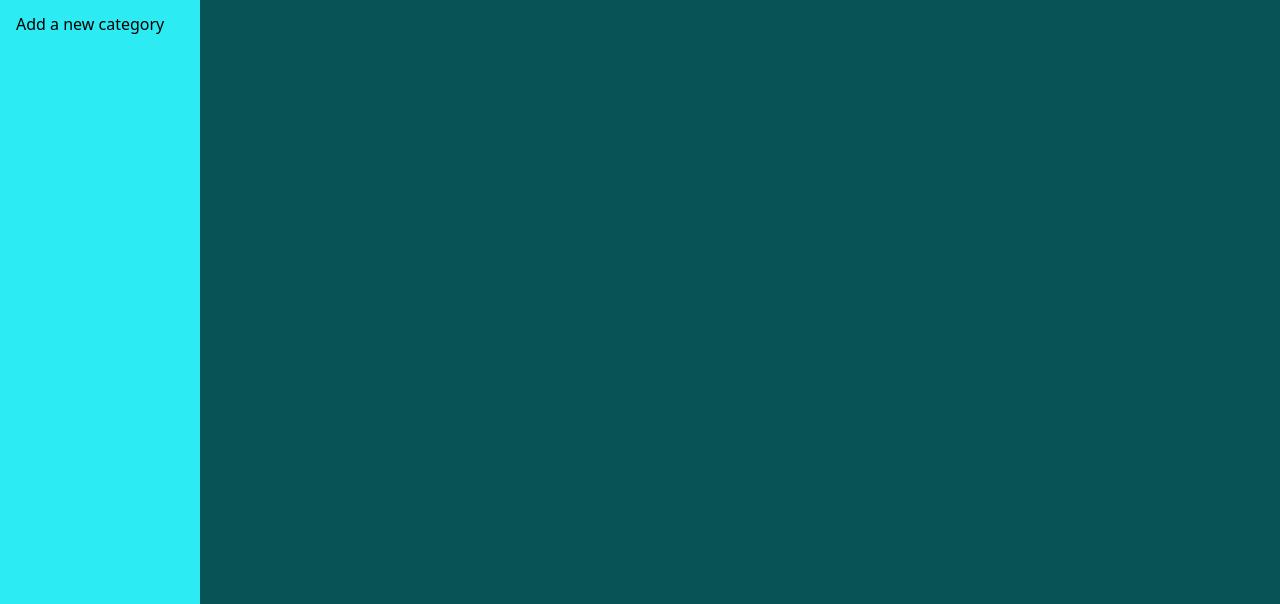
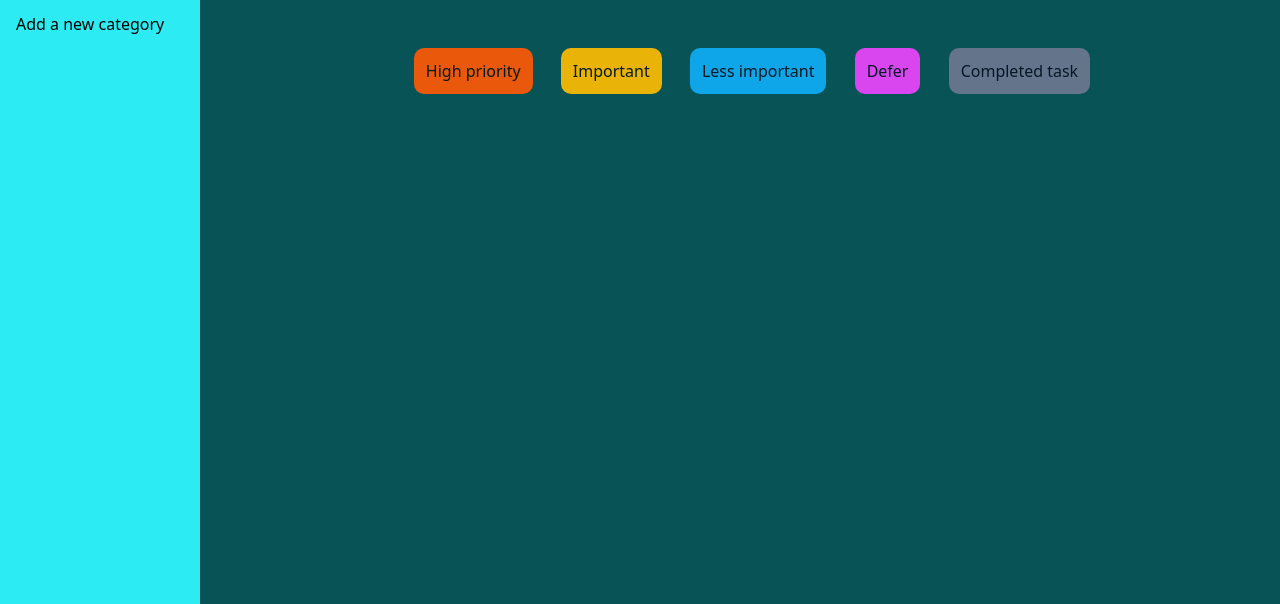
Before and after one commit to Darknab/todo-list, a website built with webpack: page src/template.html in a window 1280 px wide. Shown: the part 196-800 px from the top of the page. Built offline with nearby package versions, Linux system fonts and the light colour scheme.

Commit message:
Write a proprities index and style it

```diff
--- a/src/assets/stylesheets/_content.css
+++ b/src/assets/stylesheets/_content.css
@@ -83,7 +83,7 @@
   font-weight: 600;
 }
 
-.hight-priority {
+.high-priority {
   background-color: var(--color-high-priority);
 }
 
@@ -102,3 +102,10 @@
 .task-complete {
   background-color: var(--color-complete);
 }
+
+.priorities > span {
+  margin-left: var(--space-600);
+  padding: var(--space-400);
+  color: var(--color-text-primary);
+  border-radius: 10px;
+}
--- a/src/template.html
+++ b/src/template.html
@@ -60,6 +60,14 @@
       </form>
     </dialog>
     <div class="tasks"></div>
+
+    <div class="priorities">
+      <span class="high-priority">High priority</span>
+      <span class="important">Important</span>
+      <span class="less-important">Less important</span>
+      <span class="defer">Defer</span>
+      <span class="task-complete">Completed task</span>
+    </div>
   </div>
 
 </main>
```
